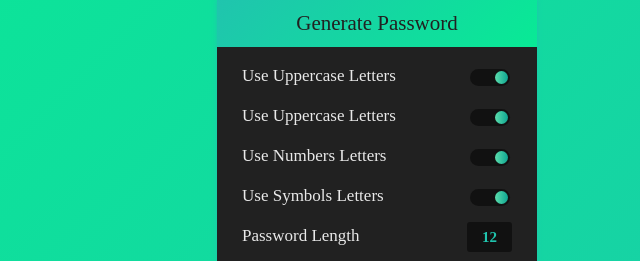
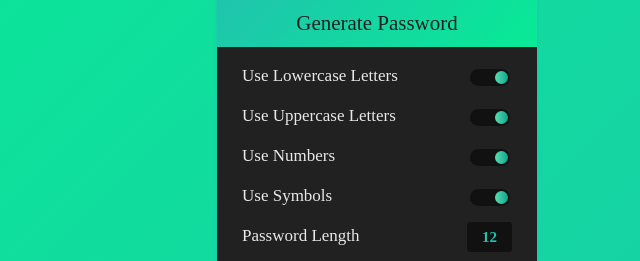
Before and after one commit to AM-77/p-gen, a website: page Demo/index.html in a window 1280 px wide. Shown: the part 131-392 px from the top of the page, 263-903 px from the left. Drawn offline with Linux system fonts and the light colour scheme.

Commit message:
fixed typos

```diff
--- a/Demo/index.html
+++ b/Demo/index.html
@@ -21,7 +21,7 @@
             </div>
             <div class="content">
                 <div class="param">
-                    <label for="lowercase">Use uppercase letters</label>
+                    <label for="lowercase">Use lowercase letters</label>
                     <input id="lowercase" type="checkbox" class="lowercase" checked />
                 </div>
                 <div class="param">
@@ -29,11 +29,11 @@
                     <input id="uppercase" type="checkbox" class="uppercase" checked />
                 </div>
                 <div class="param">
-                    <label for="numbers">Use numbers letters</label>
+                    <label for="numbers">Use numbers</label>
                     <input id="numbers" type="checkbox" class="numbers" checked />
                 </div>
                 <div class="param">
-                    <label for="symbols">Use symbols letters</label>
+                    <label for="symbols">Use symbols</label>
                     <input id="symbols" type="checkbox" class="symbols" checked />
                 </div>
                 <div class="param">
```
